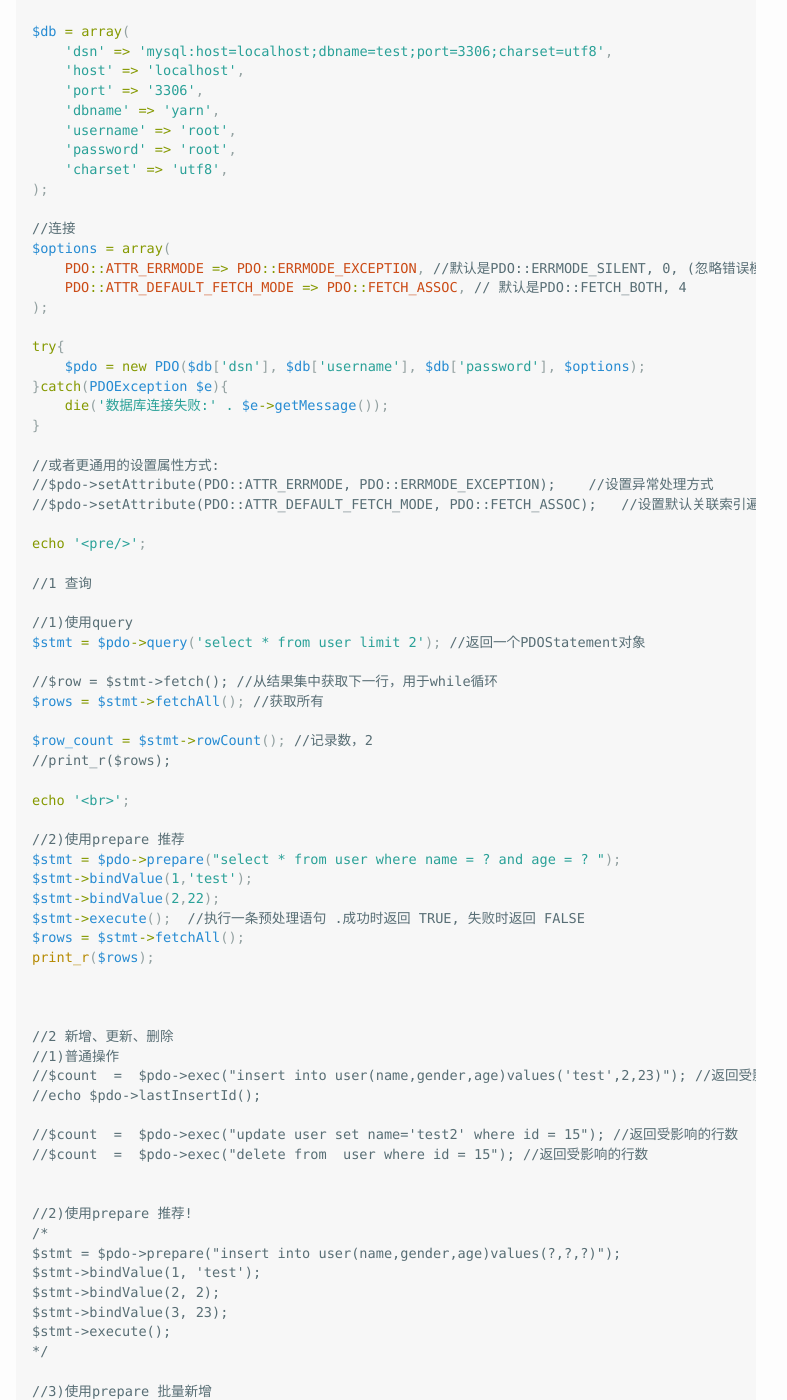
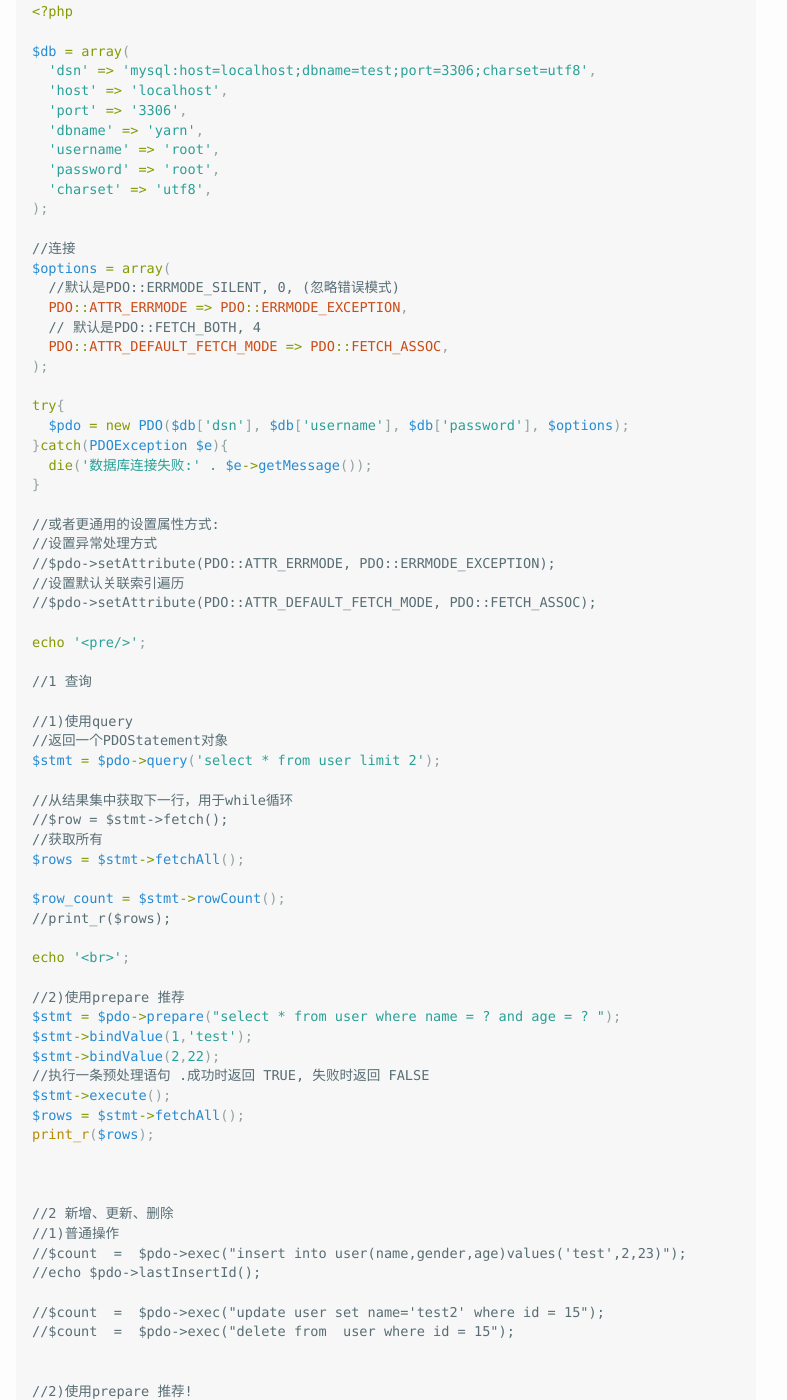
Before and after one commit to nate-river/blog, a Jekyll site: the page built from _posts/2016-12-20-php-basic.md, in a window 1280 px wide and 1400 px high, scrolled down 12039 px. Shown: the whole window, without its empty margins (254-1041 px from the left). Built offline with Jekyll 4.4.1, drawn with Linux system fonts in a browser that asks for light colours; some of the changed text lies outside the part shown.

Commit message:
format adjust

````diff
--- a/_posts/2016-12-20-php-basic.md
+++ b/_posts/2016-12-20-php-basic.md
@@ -475,7 +475,8 @@ class MyClass {
 }
 
 $classname = 'MyClass';
-echo $classname::CONST_VALUE; // 自 PHP 5.3.0 起
+// 自 PHP 5.3.0 起
+echo $classname::CONST_VALUE;
 
 echo MyClass::CONST_VALUE;
 
@@ -552,42 +553,49 @@ PHP随后引入的PDO扩展巧妙的解决了这些问题
 <?php
 
 $db = array(
-    'dsn' => 'mysql:host=localhost;dbname=test;port=3306;charset=utf8',
-    'host' => 'localhost',
-    'port' => '3306',
-    'dbname' => 'yarn',
-    'username' => 'root',
-    'password' => 'root',
-    'charset' => 'utf8',
+  'dsn' => 'mysql:host=localhost;dbname=test;port=3306;charset=utf8',
+  'host' => 'localhost',
+  'port' => '3306',
+  'dbname' => 'yarn',
+  'username' => 'root',
+  'password' => 'root',
+  'charset' => 'utf8',
 );
 
 //连接
 $options = array(
-    PDO::ATTR_ERRMODE => PDO::ERRMODE_EXCEPTION, //默认是PDO::ERRMODE_SILENT, 0, (忽略错误模式)
-    PDO::ATTR_DEFAULT_FETCH_MODE => PDO::FETCH_ASSOC, // 默认是PDO::FETCH_BOTH, 4
+  //默认是PDO::ERRMODE_SILENT, 0, (忽略错误模式)
+  PDO::ATTR_ERRMODE => PDO::ERRMODE_EXCEPTION,
+  // 默认是PDO::FETCH_BOTH, 4
+  PDO::ATTR_DEFAULT_FETCH_MODE => PDO::FETCH_ASSOC,
 );
 
 try{
-    $pdo = new PDO($db['dsn'], $db['username'], $db['password'], $options);
+  $pdo = new PDO($db['dsn'], $db['username'], $db['password'], $options);
 }catch(PDOException $e){
-    die('数据库连接失败:' . $e->getMessage());
+  die('数据库连接失败:' . $e->getMessage());
 }
 
 //或者更通用的设置属性方式:
-//$pdo->setAttribute(PDO::ATTR_ERRMODE, PDO::ERRMODE_EXCEPTION);    //设置异常处理方式
-//$pdo->setAttribute(PDO::ATTR_DEFAULT_FETCH_MODE, PDO::FETCH_ASSOC);   //设置默认关联索引遍历
+//设置异常处理方式
+//$pdo->setAttribute(PDO::ATTR_ERRMODE, PDO::ERRMODE_EXCEPTION);
+//设置默认关联索引遍历
+//$pdo->setAttribute(PDO::ATTR_DEFAULT_FETCH_MODE, PDO::FETCH_ASSOC);
 
 echo '<pre/>';
 
 //1 查询
 
 //1)使用query
-$stmt = $pdo->query('select * from user limit 2'); //返回一个PDOStatement对象
+//返回一个PDOStatement对象
+$stmt = $pdo->query('select * from user limit 2');
 
-//$row = $stmt->fetch(); //从结果集中获取下一行，用于while循环
-$rows = $stmt->fetchAll(); //获取所有
+//从结果集中获取下一行，用于while循环
+//$row = $stmt->fetch();
+//获取所有
+$rows = $stmt->fetchAll();
 
-$row_count = $stmt->rowCount(); //记录数，2
+$row_count = $stmt->rowCount();
 //print_r($rows);
 
 echo '<br>';
@@ -596,7 +604,8 @@ echo '<br>';
 $stmt = $pdo->prepare("select * from user where name = ? and age = ? ");
 $stmt->bindValue(1,'test');
 $stmt->bindValue(2,22);
-$stmt->execute();  //执行一条预处理语句 .成功时返回 TRUE, 失败时返回 FALSE
+//执行一条预处理语句 .成功时返回 TRUE, 失败时返回 FALSE
+$stmt->execute();
 $rows = $stmt->fetchAll();
 print_r($rows);
 
@@ -604,11 +613,11 @@ print_r($rows);
 
 //2 新增、更新、删除
 //1)普通操作
-//$count  =  $pdo->exec("insert into user(name,gender,age)values('test',2,23)"); //返回受影响的行数
+//$count  =  $pdo->exec("insert into user(name,gender,age)values('test',2,23)");
 //echo $pdo->lastInsertId();
 
-//$count  =  $pdo->exec("update user set name='test2' where id = 15"); //返回受影响的行数
-//$count  =  $pdo->exec("delete from  user where id = 15"); //返回受影响的行数
+//$count  =  $pdo->exec("update user set name='test2' where id = 15");
+//$count  =  $pdo->exec("delete from  user where id = 15");
 
 
 //2)使用prepare 推荐!
@@ -627,13 +636,13 @@ $stmt->bindParam(2, $gender);
 $stmt->bindParam(3, $age);
 
 $data = array(
-    array('t1', 1, 22),
-    array('t2', 2, 23),
+  array('t1', 1, 22),
+  array('t2', 2, 23),
 );
 
 foreach ($data as $vo){
-    list($name, $gender, $age) = $vo;
-    $stmt->execute();
+  list($name, $gender, $age) = $vo;
+  $stmt->execute();
 }
 ```
 
@@ -641,16 +650,16 @@ pdo事务
 
 ```php
 <?php
-$pdo->beginTransaction();//开启事务处理
+//开启事务处理
+$pdo->beginTransaction();
 
 try{
-    //PDO预处理以及执行语句...
+  //PDO预处理以及执行语句...
+  $pdo->commit();
+}catch(PDOException $e){
+  $pdo->rollBack();
 
-    $pdo->commit();//提交事务
-}catch(PDOException $e){
-    $pdo->rollBack();//事务回滚
-
-    //相关错误处理
-    throw $e;
+  //相关错误处理
+  throw $e;
 }
 ```
````
